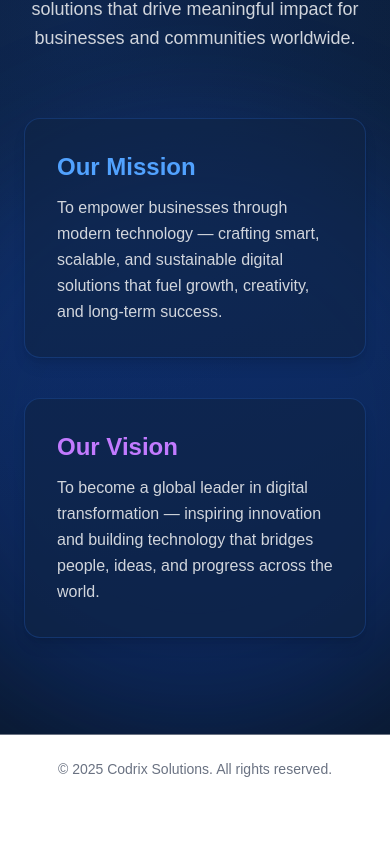
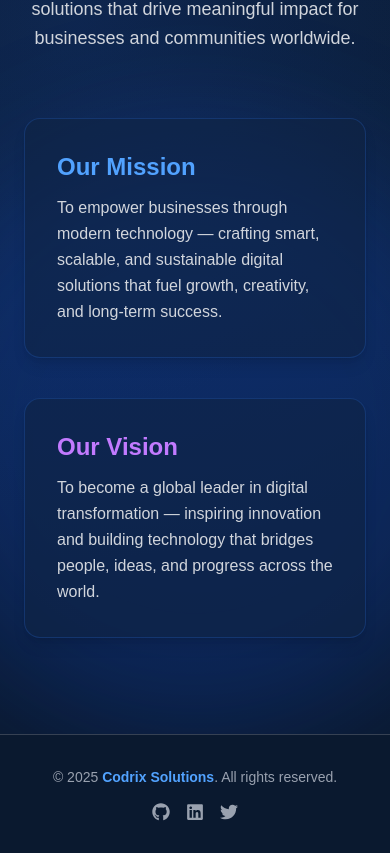
Before and after one commit to wolterbwambale/codrix_web, a Next.js app: page / in a window 390 px wide. Shown: the part 1126-1979 px from the top of the page. Before the commit the page ends 1929 px from the top, so only its background shows below. Built offline with nearby package versions, Linux system fonts and the light colour scheme.

Commit message:
style: enhance footer with modern, responsive, and professional design including social links

```diff
--- a/components/Footer.tsx
+++ b/components/Footer.tsx
@@ -1,7 +1,28 @@
+"use client";
+
+import { FaGithub, FaLinkedin, FaTwitter } from "react-icons/fa";
+
 export function Footer() {
   return (
-    <footer className="text-center py-6 border-t text-gray-500 text-sm">
-      © {new Date().getFullYear()} Codrix Solutions. All rights reserved.
+    <footer className="bg-[#0a192f] text-gray-400 py-8 border-t border-gray-700">
+      <div className="max-w-7xl mx-auto px-6 flex flex-col md:flex-row items-center justify-between gap-4">
+
+        <p className="text-sm md:text-base text-center md:text-left">
+          © {new Date().getFullYear()} <span className="font-semibold text-blue-400">Codrix Solutions</span>. All rights reserved.
+        </p>
+
+        <div className="flex gap-4">
+          <a href="#" target="_blank" rel="noopener noreferrer" className="hover:text-blue-400 transition-colors">
+            <FaGithub size={18} />
+          </a>
+          <a href="#" target="_blank" rel="noopener noreferrer" className="hover:text-cyan-400 transition-colors">
+            <FaLinkedin size={18} />
+          </a>
+          <a href="#" target="_blank" rel="noopener noreferrer" className="hover:text-purple-400 transition-colors">
+            <FaTwitter size={18} />
+          </a>
+        </div>
+      </div>
     </footer>
   );
 }
```
